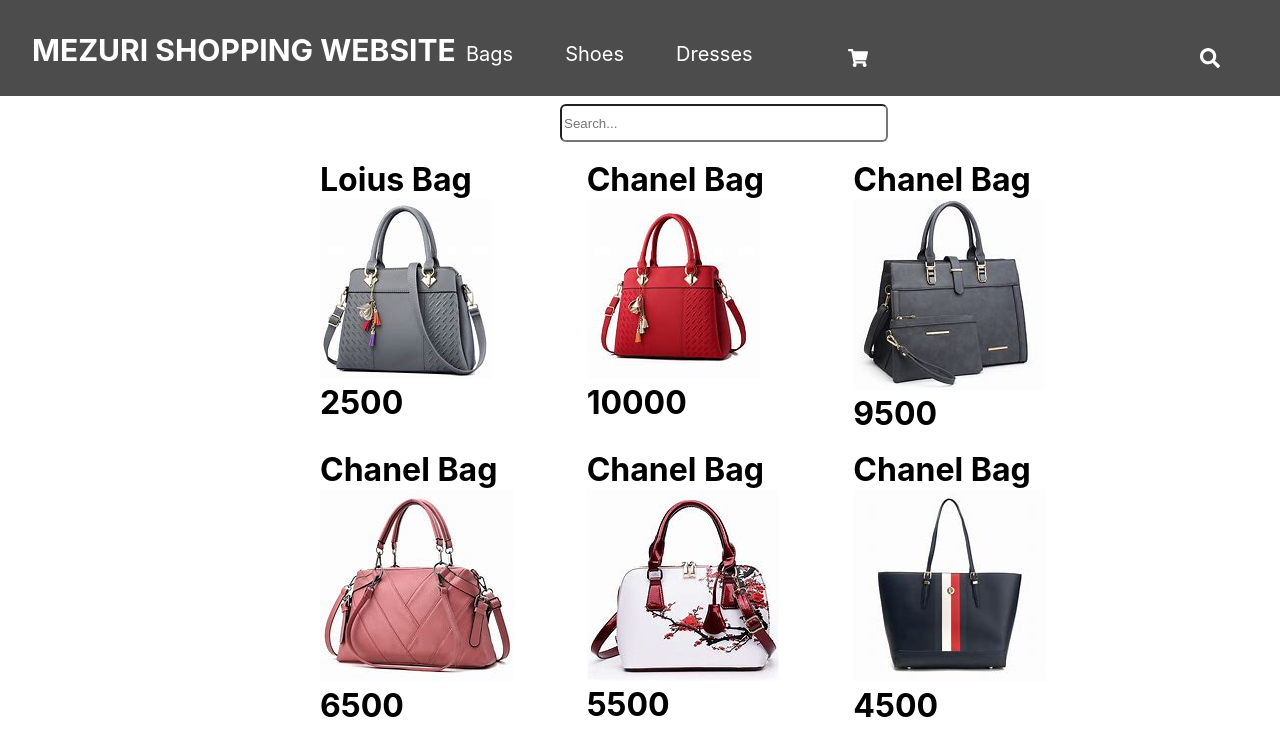
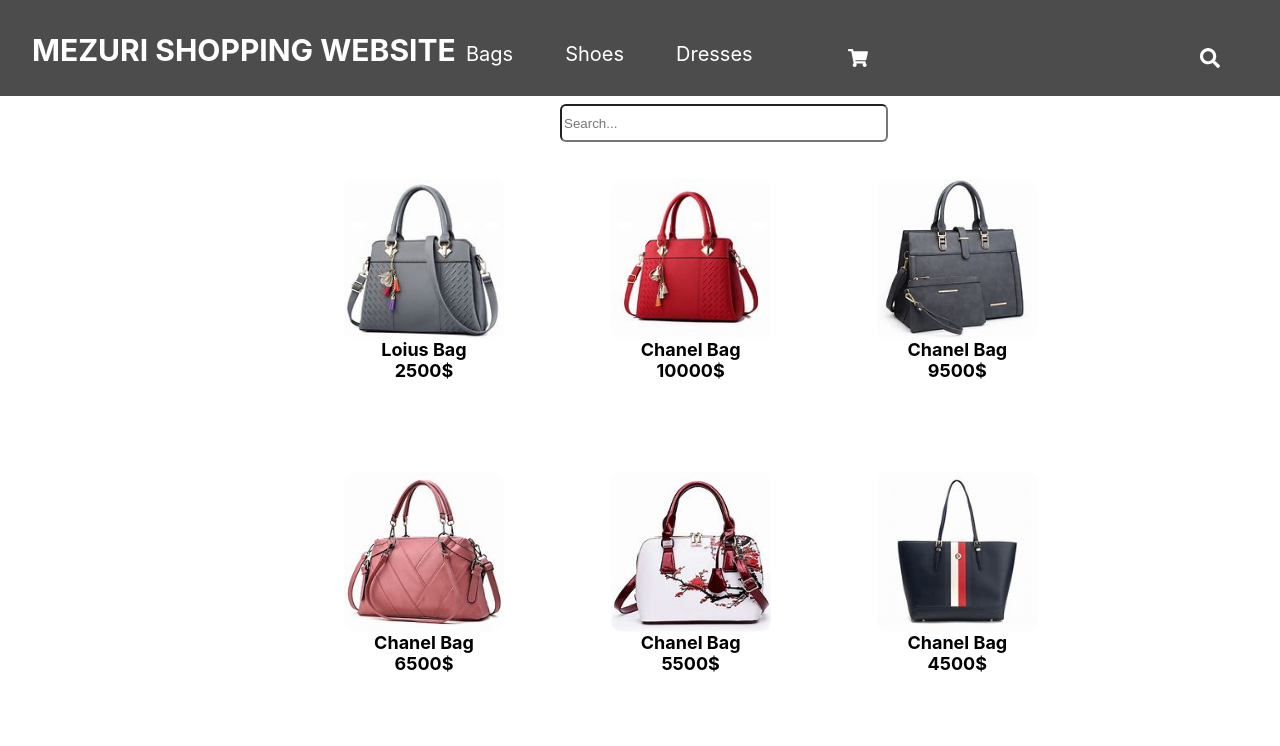
Before and after one commit to Mikee100/Mathubusiness, a React (Create React App) app in the folder mathubusiness/: page /search in a window 1280 px wide. Shown: the top 746 px of the page. Built offline with nearby package versions, Linux system fonts and the light colour scheme.

Commit message:
worked on handleaddproduct

```diff
--- a/mathubusiness/src/App.js
+++ b/mathubusiness/src/App.js
@@ -105,6 +105,7 @@
                 productItems={productItems}
                 productShoes={productShoes}
                 productDresses={productDresses}
+                handleAddProduct={handleAddProduct}
               />
             }
           />
--- a/mathubusiness/src/pages/Search.js
+++ b/mathubusiness/src/pages/Search.js
@@ -1,10 +1,11 @@
 
 import React,{useState} from 'react'
 import "./home.css"
-export default function Search(productItems,productDresses,productShoes ) {
+import "./navbar.css"
+export default function Search(productItems,productDresses,productShoes, handleAddProduct) {
   const [searchTerm, setSearchTerm] = useState("");
 
-console.log(productItems);
+
 
   return (
     <div>
@@ -24,23 +25,49 @@
 
 {productItems?.productItems
 // eslint-disable-next-line
-        .filter((val) => {
-          if (val.title.toLowerCase().includes(searchTerm.toLowerCase())) {
-            return val;
+        .filter((product) => {
+          if (product.title.toLowerCase().includes(searchTerm.toLowerCase())) {
+            return product;
           }
         })
 
-        .map((val) => {
+        .map((product) => {
 
           return (
 
 
               <div className='template-products' >
-              <h1>{val.title}</h1>
-               <img src={val.image} alt="" />
-               <h1>{val.price}</h1>
+             <div className="product"
+   key={product.id}>
+
+    <img
+      className="product-image"
+      src={product.image}
+      alt={product.image}
+
+
+    />
+    <h4 className="product-title" >
+      {product.title}
+
+    </h4>
+
+
+
+
+    <span  className="product-price" >
+      {product.price}$
+    </span>
+
+    <div className="buttons">
+   <button className="btn" > details </button>
+   <button className="btn"  onClick={() => handleAddProduct(product)} >
+    Add to Cart
+
+    </button>
               </div>
-
+              </div>
+              </div>
 
           );
         })}
--- a/mathubusiness/src/pages/home.css
+++ b/mathubusiness/src/pages/home.css
@@ -122,6 +122,10 @@
   background-color: #065a82;
   color: #fff;
 }
+
+
+
+
 .modal {
   background-color: rgba(0, 0, 0, 0.5);
   position: fixed;
```
